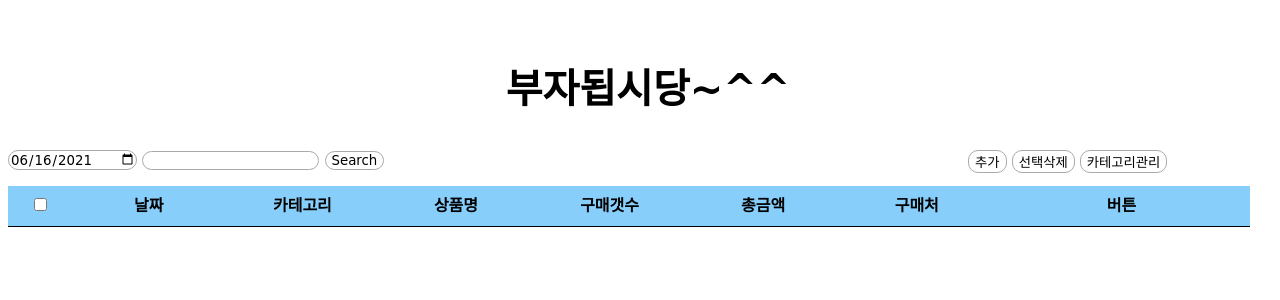
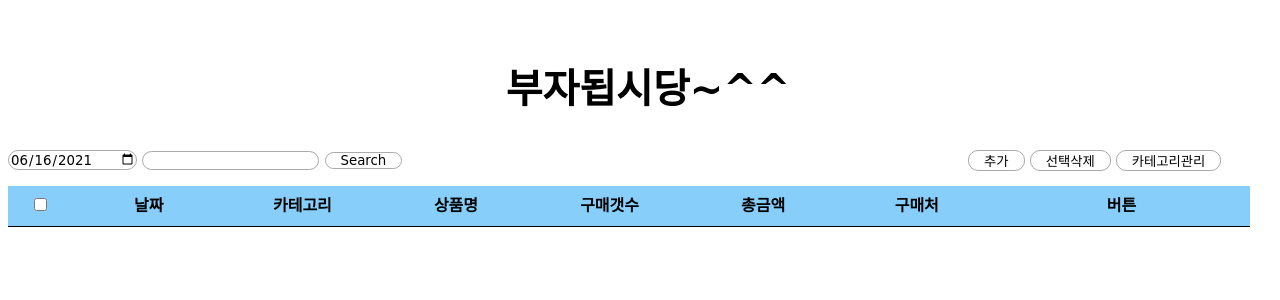
Before and after one commit to yiryeong/accountBook, a Flask app: page / in a window 1280 px wide. Shown: the top 300 px of the page. Run offline with Flask 2, Linux system fonts and the light colour scheme; data that the repository does not hold is empty; some web fonts are replaced.

Commit message:
구조 맞추기

```diff
--- a/app/static/css/mainStyle.css
+++ b/app/static/css/mainStyle.css
@@ -97,7 +97,7 @@ footer {
     background : white;
     border: 1px solid #aaa;
     border-radius : 10px;
-   /* padding : 0px 15px 0px 15px;*/
+    padding : 0px 15px 0px 15px;
 }
 .listButton {
     border : 1px;
```
